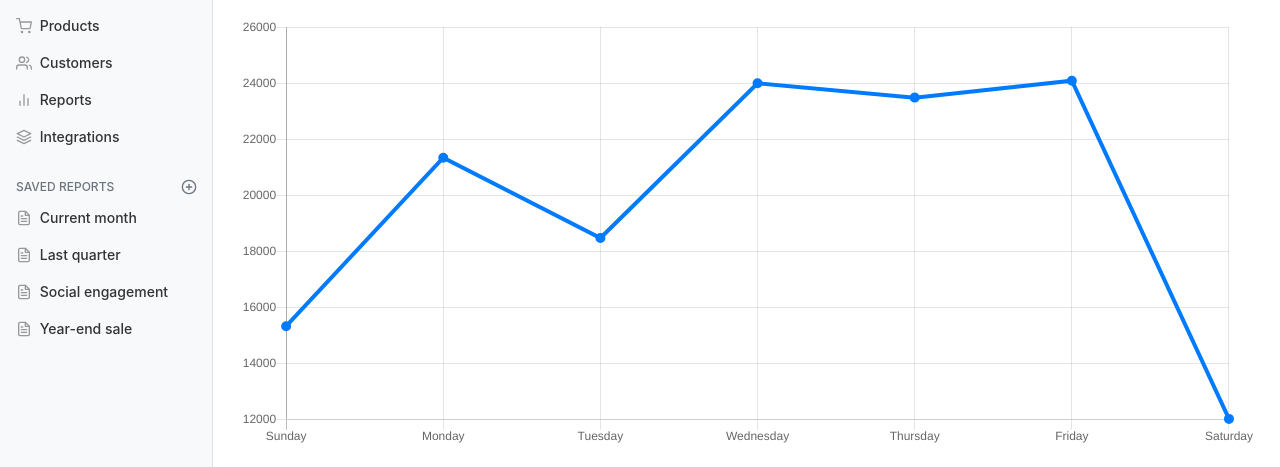
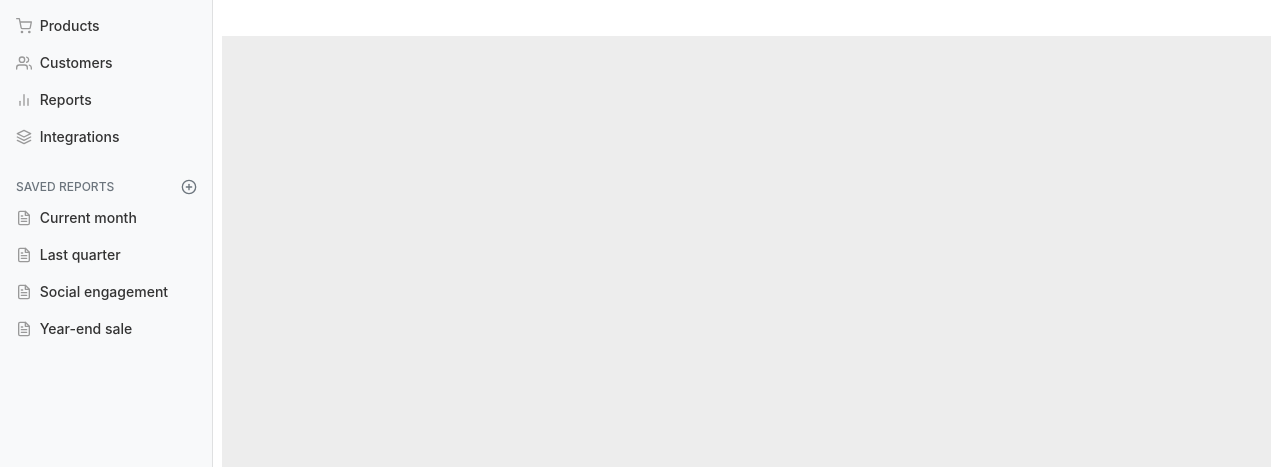
Before and after one commit to visionarioso/BSwithGulp, a plain HTML site: page src/index.html in a window 1280 px wide. Shown: the part 123-590 px from the top of the page. Drawn offline with nearby package versions, Linux system fonts and the light colour scheme.

Commit message:
Update template. Space for d3 graph

```diff
--- a/gulp/gulpfile.js
+++ b/gulp/gulpfile.js
@@ -5,33 +5,21 @@ var sass = require('gulp-sass');
 gulp.task('sass', function() {
     return gulp.src('./sass/*.scss')
         .pipe(sass().on('error', sass.logError))
-<<<<<<< HEAD
-        .pipe(gulp.dest('../src/frontend/css'))
-=======
+
         .pipe(gulp.dest('../src/css'))
->>>>>>> Template initial commit
         .pipe(browserSync.stream());
 });
 
 gulp.task('serve', gulp.series(gulp.parallel('sass'), function() {
 
     browserSync.init({
-<<<<<<< HEAD
-        server: "../src/frontend/",
-=======
         server: "../src/",
->>>>>>> Template initial commit
         open: false
     });
 
     gulp.watch("./sass/*.scss", gulp.parallel('sass')).on('change', browserSync.reload);
-<<<<<<< HEAD
-    gulp.watch("../src/frontend/*.html").on('change', browserSync.reload);
-    gulp.watch("../src/frontend/js/*.js").on('change', browserSync.reload);
-=======
     gulp.watch("../src/*.html").on('change', browserSync.reload);
     gulp.watch("../src/js/*.js").on('change', browserSync.reload);
->>>>>>> Template initial commit
 }));
 
 gulp.task('default', gulp.parallel('serve'));
--- a/gulp/sass/app.scss
+++ b/gulp/sass/app.scss
@@ -100,3 +100,24 @@ body {
   border-color: transparent;
   box-shadow: 0 0 0 3px rgba(255, 255, 255, .25);
 }
+
+
+// Custom css graphics
+
+.graphic_container {
+  width: 100%;
+  position: relative;
+}
+.graphic_container:before {
+  content: "";
+    display: block;
+    padding-top: 42.23%;
+}
+.chart {
+    background-color: #ededed;
+    position: absolute;
+    top: 0;
+    left: 0;
+    right: 0;
+    bottom: 0;
+}
--- a/src/index.html
+++ b/src/index.html
@@ -117,7 +117,11 @@
             </div>
           </div>
 
-          <canvas class="my-4 w-100" id="myChart" width="900" height="380"></canvas>
+          <div class="row">
+            <div class="my-4 w-100 graphic_container">
+              <div id="graphic" class="chart"></div>
+            </div>
+          </div>
 
           <h2>Section title</h2>
           <div class="table-responsive">
@@ -265,36 +269,5 @@
       feather.replace()
     </script>
 
-    <!-- Graphs -->
-    <script src="https://cdnjs.cloudflare.com/ajax/libs/Chart.js/2.7.1/Chart.min.js"></script>
-    <script>
-      var ctx = document.getElementById("myChart");
-      var myChart = new Chart(ctx, {
-        type: 'line',
-        data: {
-          labels: ["Sunday", "Monday", "Tuesday", "Wednesday", "Thursday", "Friday", "Saturday"],
-          datasets: [{
-            data: [15339, 21345, 18483, 24003, 23489, 24092, 12034],
-            lineTension: 0,
-            backgroundColor: 'transparent',
-            borderColor: '#007bff',
-            borderWidth: 4,
-            pointBackgroundColor: '#007bff'
-          }]
-        },
-        options: {
-          scales: {
-            yAxes: [{
-              ticks: {
-                beginAtZero: false
-              }
-            }]
-          },
-          legend: {
-            display: false,
-          }
-        }
-      });
-    </script>
   </body>
 </html>
```
Also changed, not shown: gulp/package.json (+0 -11 lines), src/css/app.css.
